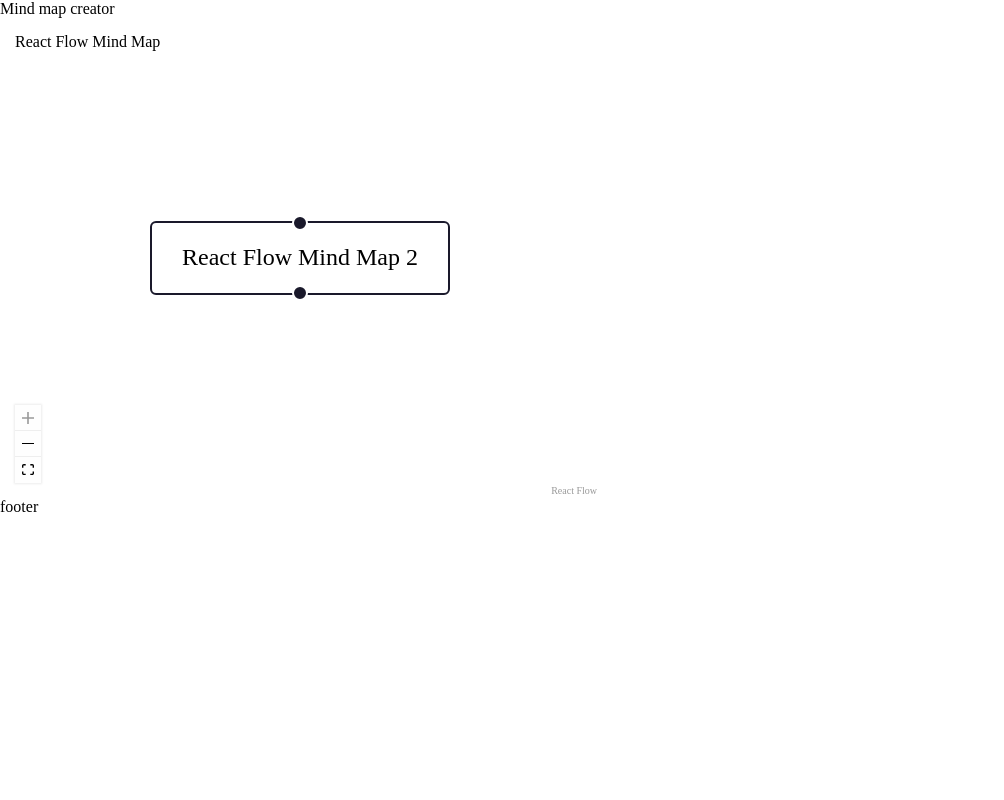
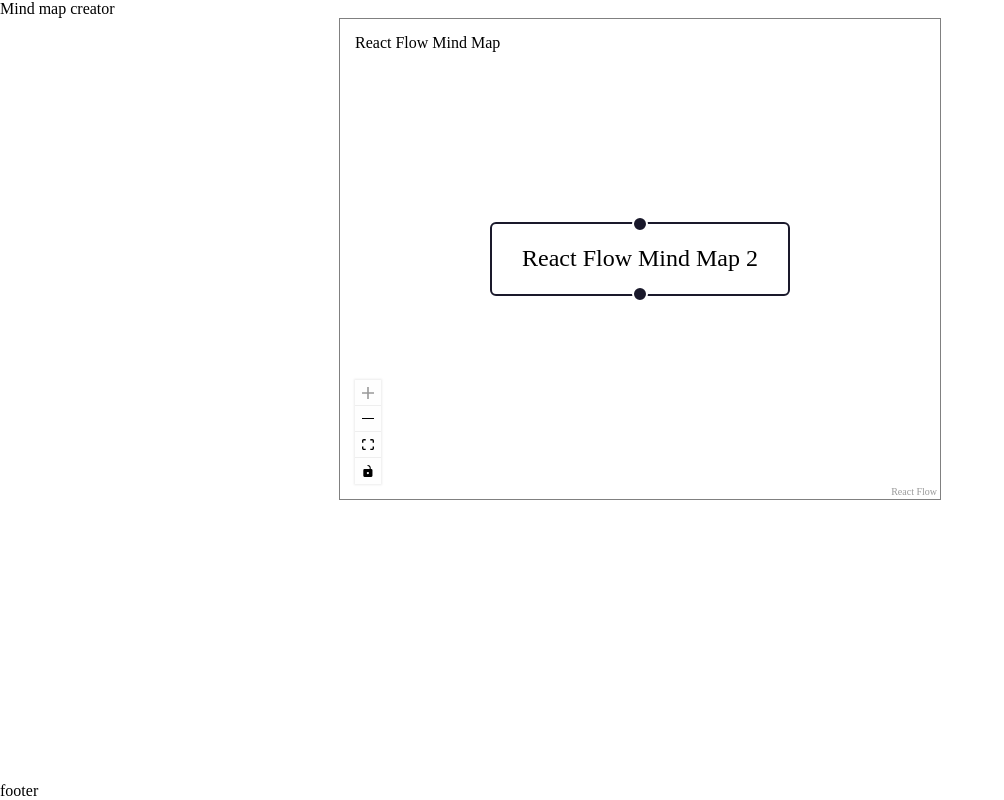
Before and after one commit to yurirodnov/mind-map-creator, a React (Vite) app in the folder mindmap-frontend/: page /editor in a window 1280 px wide. Shown: the whole page, without its empty margins (0-1004 px from the left). Built offline with nearby package versions, Linux system fonts and the light colour scheme.

Commit message:
change layout

```diff
--- a/mindmap-frontend/src/App.css
+++ b/mindmap-frontend/src/App.css
@@ -1,4 +1,10 @@
-* {
-  margin: 0;
-  padding: 0;
+#app {
+  height: 100dvh;
+  display: flex;
+  flex-direction: column;
 }
+
+main {
+  display: flex;
+  flex-grow: 1;
+}
--- a/mindmap-frontend/src/App.tsx
+++ b/mindmap-frontend/src/App.tsx
@@ -5,7 +5,7 @@ import "./App.css";
 
 function App() {
   return (
-    <div>
+    <div id="app">
       <Header />
 
       <main>
--- a/mindmap-frontend/src/components/editor-components/editor-wrapper/EditorWrapper.module.css
+++ b/mindmap-frontend/src/components/editor-components/editor-wrapper/EditorWrapper.module.css
@@ -1,5 +1,5 @@
 .editorWrapper {
   width: 600px;
   height: 480px;
-  border: 1px soid grey;
+  border: 1px solid grey;
 }
--- a/mindmap-frontend/src/components/editor-components/editor/Editor.tsx
+++ b/mindmap-frontend/src/components/editor-components/editor/Editor.tsx
@@ -31,7 +31,7 @@ export function Editor() {
       nodeOrigin={nodeOrigin}
       fitView
     >
-      <Controls showInteractive={false} />
+      <Controls showInteractive={true} />
       <Panel position="top-left">React Flow Mind Map</Panel>
     </ReactFlow>
   );
--- a/mindmap-frontend/src/index.css
+++ b/mindmap-frontend/src/index.css
@@ -1,14 +1,10 @@
-body {
+* {
   margin: 0;
+  padding: 0;
 }
 
 html,
 body,
 #root {
-  height: 100%;
+  height: 100dvh;
 }
-
-.flow-container {
-  width: 100%;
-  height: 100vh; /* или конкретная высота, например 600px */
-}
--- a/mindmap-frontend/src/pages/editor/EditorPage.module.css
+++ b/mindmap-frontend/src/pages/editor/EditorPage.module.css
@@ -1,3 +1,5 @@
 .editorPage {
   width: 100%;
+  display: flex;
+  justify-content: center;
 }
```
